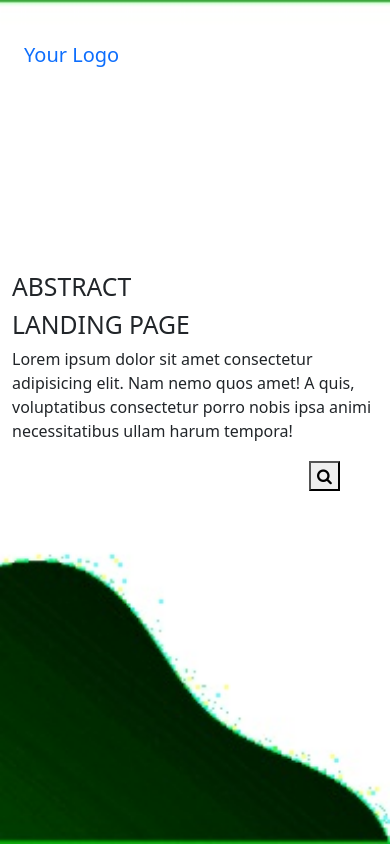
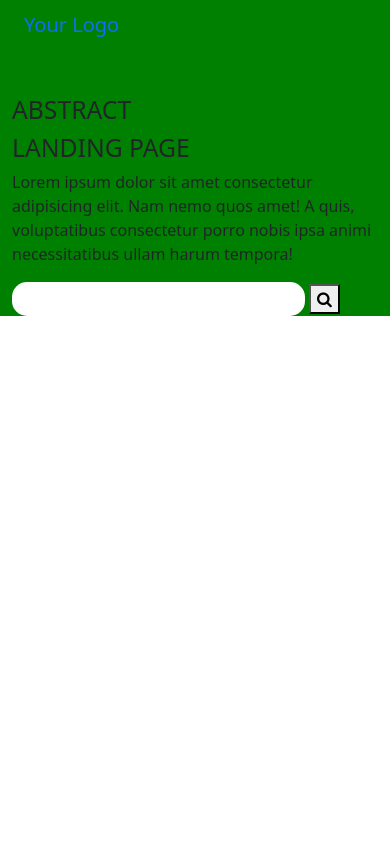
Before and after one commit to Naggenda/Final-year-project, a plain HTML site: page index.html in a window 390 px wide. Drawn offline with nearby package versions, Linux system fonts and the light colour scheme.

Commit message:
responsiveness

```diff
--- a/Css/styles.css
+++ b/Css/styles.css
@@ -12,8 +12,17 @@ section{
     margin-top: 7rem! important;
 }
 
-@media screen and (min-width: 320px){
-
+@media screen and (max-width: 475px){
+    .mt-5{
+        margin-top: 0rem! important;
+    }
+    .navbar {
+        padding: 5px 0px 0px;
+    }
+    section{
+        background: green;
+        height: auto;
+    }
 }
 
 .navbar-collapse {
```
